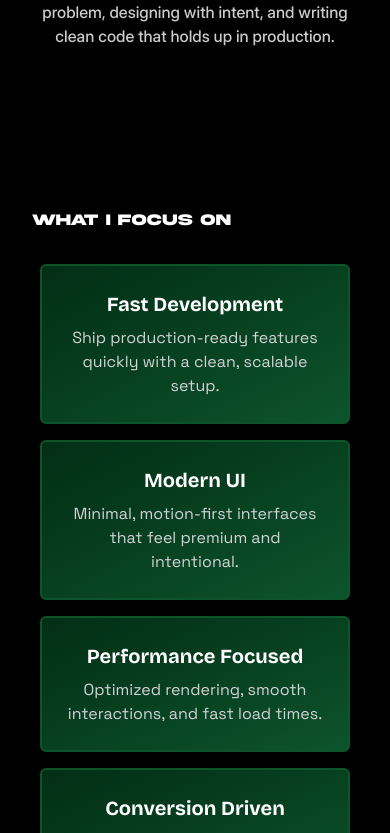
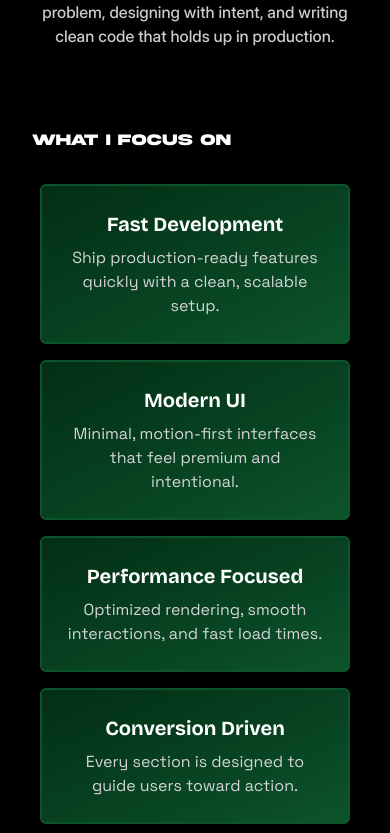
Before and after one commit to VByte-dev/VByte-Portfolio, a React (Vite) app: page / in a window 390 px wide. Shown: the part 1088-1921 px from the top of the page. Built offline with nearby package versions, Linux system fonts and the light colour scheme; some icons are missing; what tailwindcss-motion would draw is missing.

Commit message:
Update About.jsx

```diff
--- a/components/About.jsx
+++ b/components/About.jsx
@@ -49,7 +49,7 @@ let About = () => {
         </div>
 
         {/* Value pillars presented as a bento-style grid */}
-        <div className="mt-40 px-0 md:px-8 lg:px-20 xl:px-20">
+        <div className="mt-20 md:mt-40 px-0 md:px-8 lg:px-20 xl:px-20">
           <h1 className="font-[akira] text-base md:text-xl lg:text-xl">
             What I Focus On
           </h1>
```
